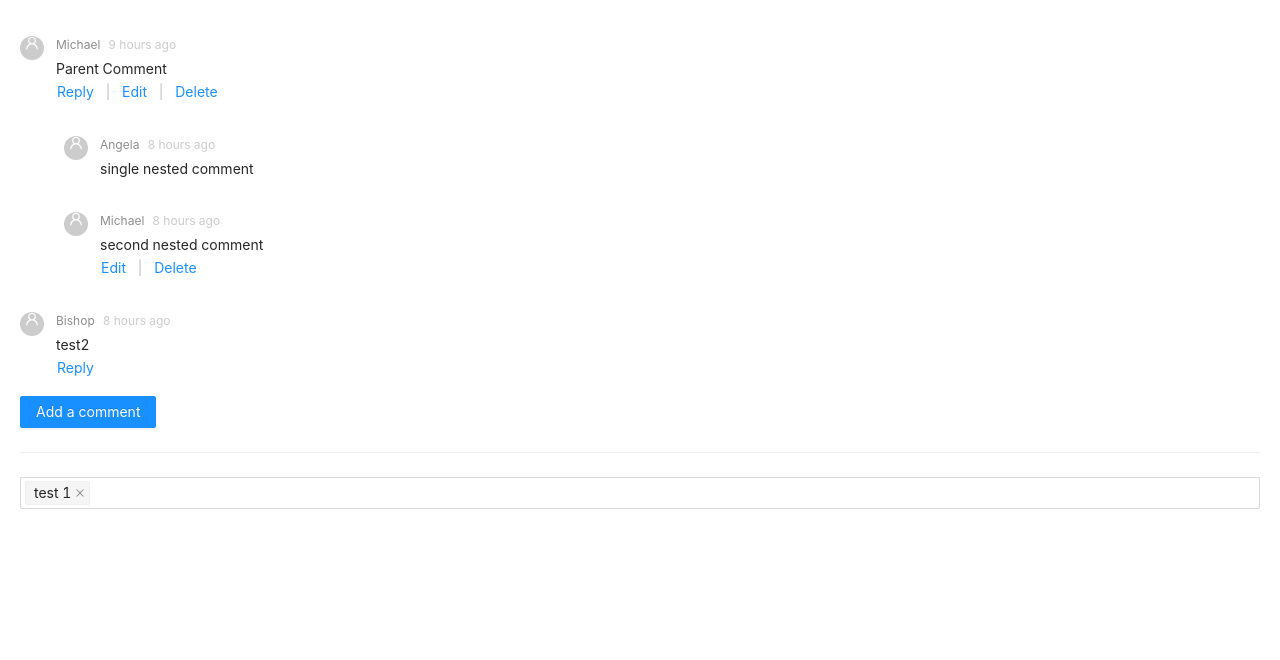
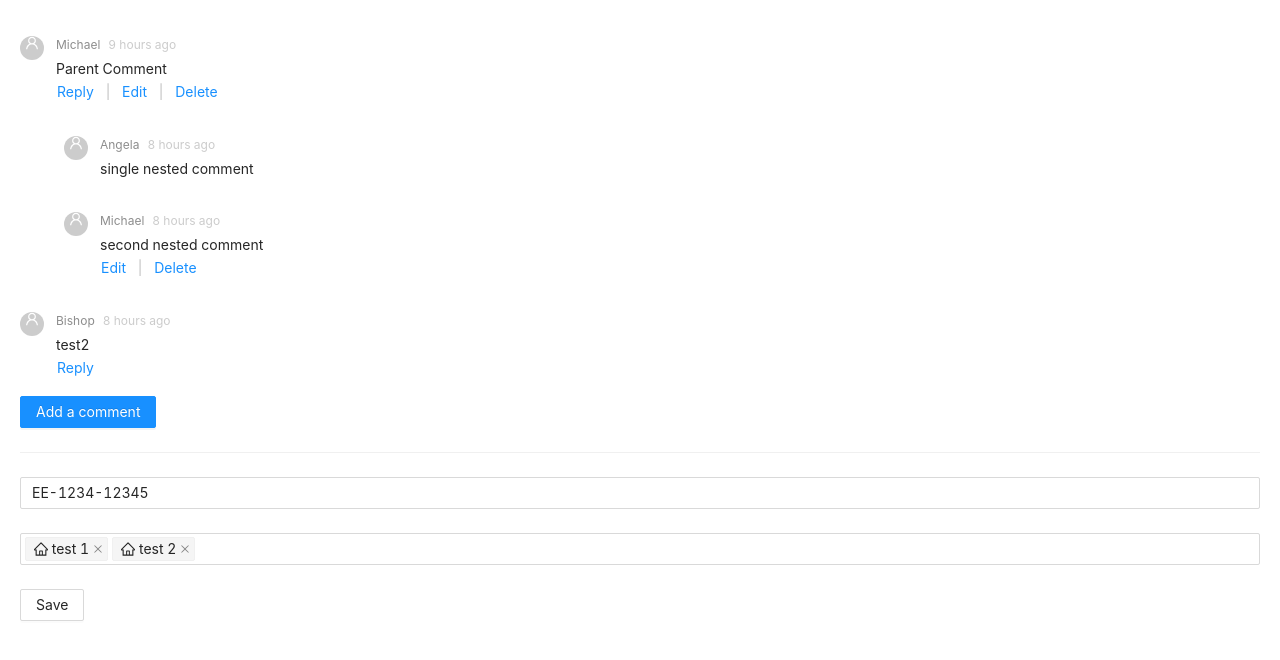
Before and after one commit to thunderperfect/react-ts-w4kqf6, a React (Create React App) app: page / in a window 1280 px wide. Shown: the top 660 px of the page. Built offline with nearby package versions, Linux system fonts and the light colour scheme.

Commit message:
Added Select mapping in onFinish

```diff
--- a/EditCategory.tsx
+++ b/EditCategory.tsx
@@ -1,6 +1,6 @@
 import * as React from 'react';
-
-import { Select, Form, SelectProps } from 'antd';
+import { HomeOutlined } from '@ant-design/icons';
+import { Select, Form, SelectProps, Input, Button } from 'antd';
 const { Option } = Select;
 
 export interface Case {
@@ -27,25 +27,52 @@ const sampleCase: Case = {
     { code: 'abc', description: 'test 1' },
     { code: 'def', description: 'test 2' },
   ],
-  selectedCategoryCodes: ['abc'],
 };
 
 export default function EditCategory() {
   const [form] = Form.useForm();
 
+  const mapCategoriesFromSelected = (values: any) => {
+    let categories = allCategories.filter((cat) =>
+      form.getFieldValue('selectedCategoryCodes').some((c) => c === cat.code)
+    );
+
+    console.log(categories);
+    return categories;
+  };
+
+  const onFinish = (values: any) => {
+    values['categories'] = mapCategoriesFromSelected(values);
+    console.log(values);
+  };
+
+  const modifiedForm = {
+    ...sampleCase,
+    selectedCategoryCodes: sampleCase.categories.map((cat) => cat.code),
+  };
+
   const options: SelectProps['options'] = allCategories.map(
     (cat: category) => ({
-      label: cat.description,
+      label: (
+        <span>
+          <HomeOutlined /> {cat.description}
+        </span>
+      ),
       value: cat.code,
     })
   );
 
   return (
     <React.Fragment>
-      <Form form={form} initialValues={sampleCase}>
+      <Form form={form} initialValues={modifiedForm} onFinish={onFinish}>
+        <Form.Item name="categories" hidden />
+        <Form.Item name="logNumber">
+          <Input />
+        </Form.Item>
         <Form.Item name="selectedCategoryCodes">
           <Select mode="multiple" options={options} />
         </Form.Item>
+        <Button htmlType="submit">Save</Button>
       </Form>
     </React.Fragment>
   );
```
